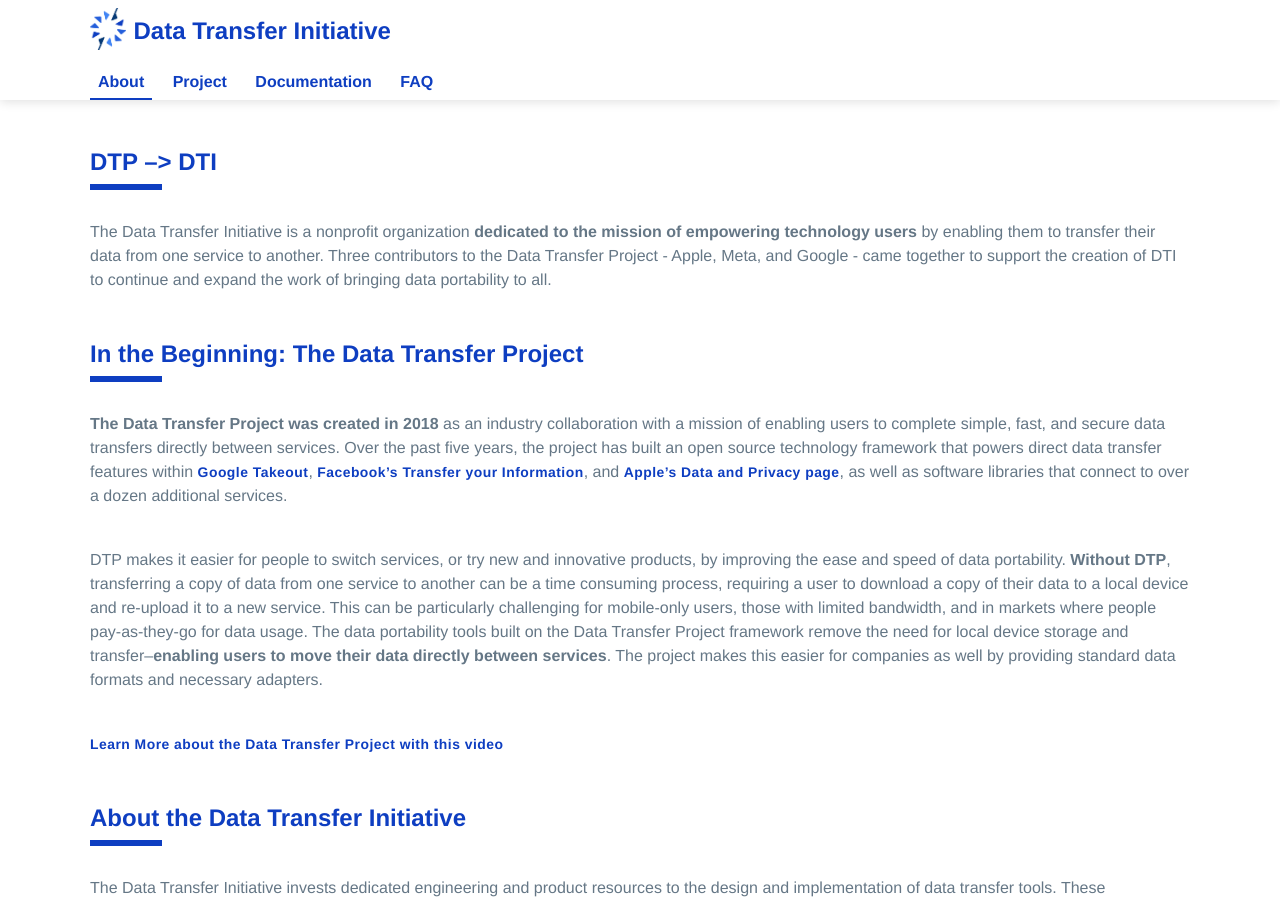
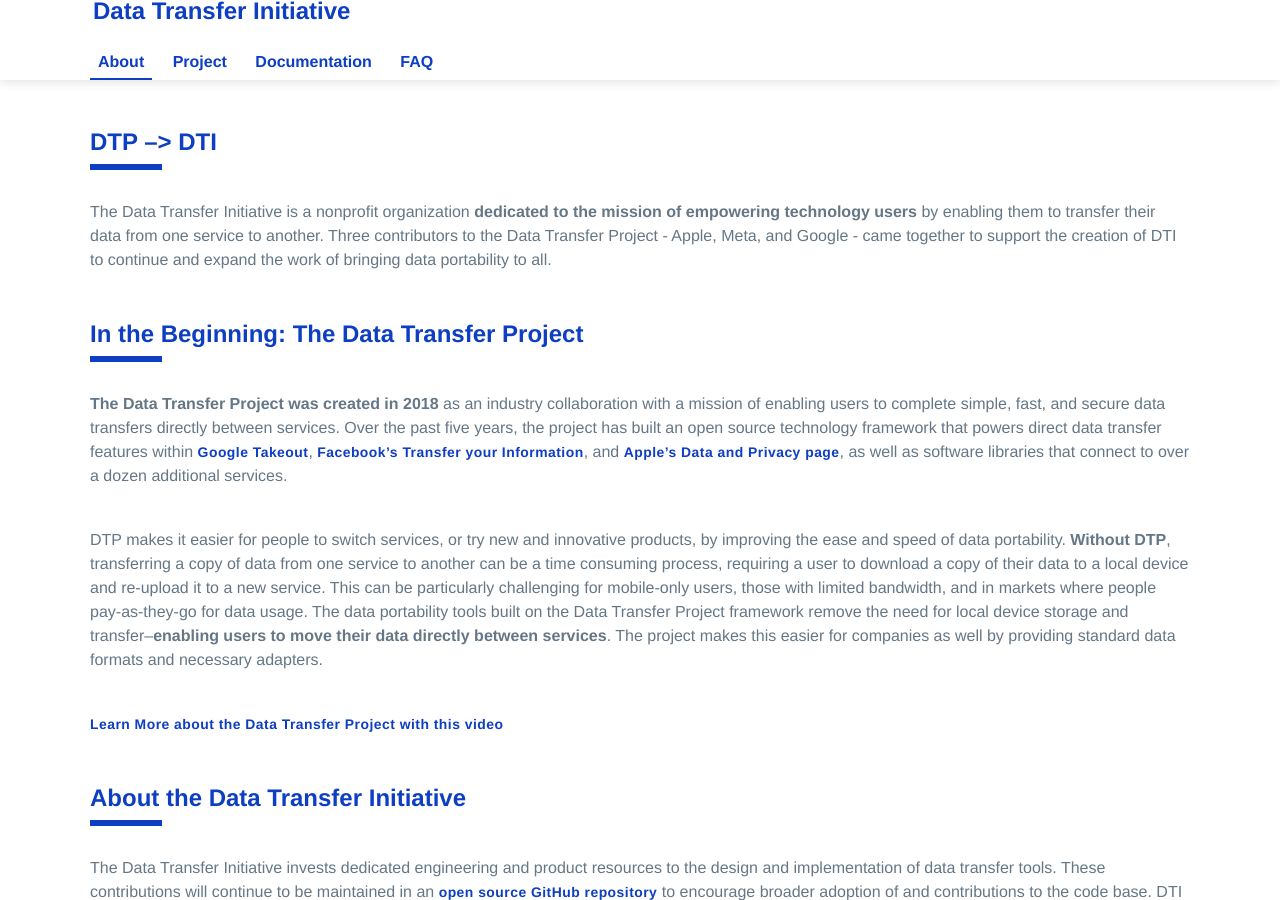
Before and after one commit to dtinit/dtinit.github.io, a Jekyll site: the page built from index.md, in a window 1280 px wide and 900 px high. Built offline with Jekyll 4.4.1, drawn with Linux system fonts in a browser that asks for light colours; our own code applies the rules of GitHub Pages for plain Markdown files; comment, search, counter and statistics services are not loaded.

Commit message:
Update nav.html

```diff
--- a/_includes/nav.html
+++ b/_includes/nav.html
@@ -1,7 +1,6 @@
 <div class="header-wrapper">
   <div id="logo-bar">
       <a href="{{site.baseurl}}/" class="logo">
-        <img src="{{site.baseurl}}/images/logo-dtp.png" alt="Data Transfer Project Logo">
         <div class="logo-text">
           Data Transfer Initiative
         </div>
```
